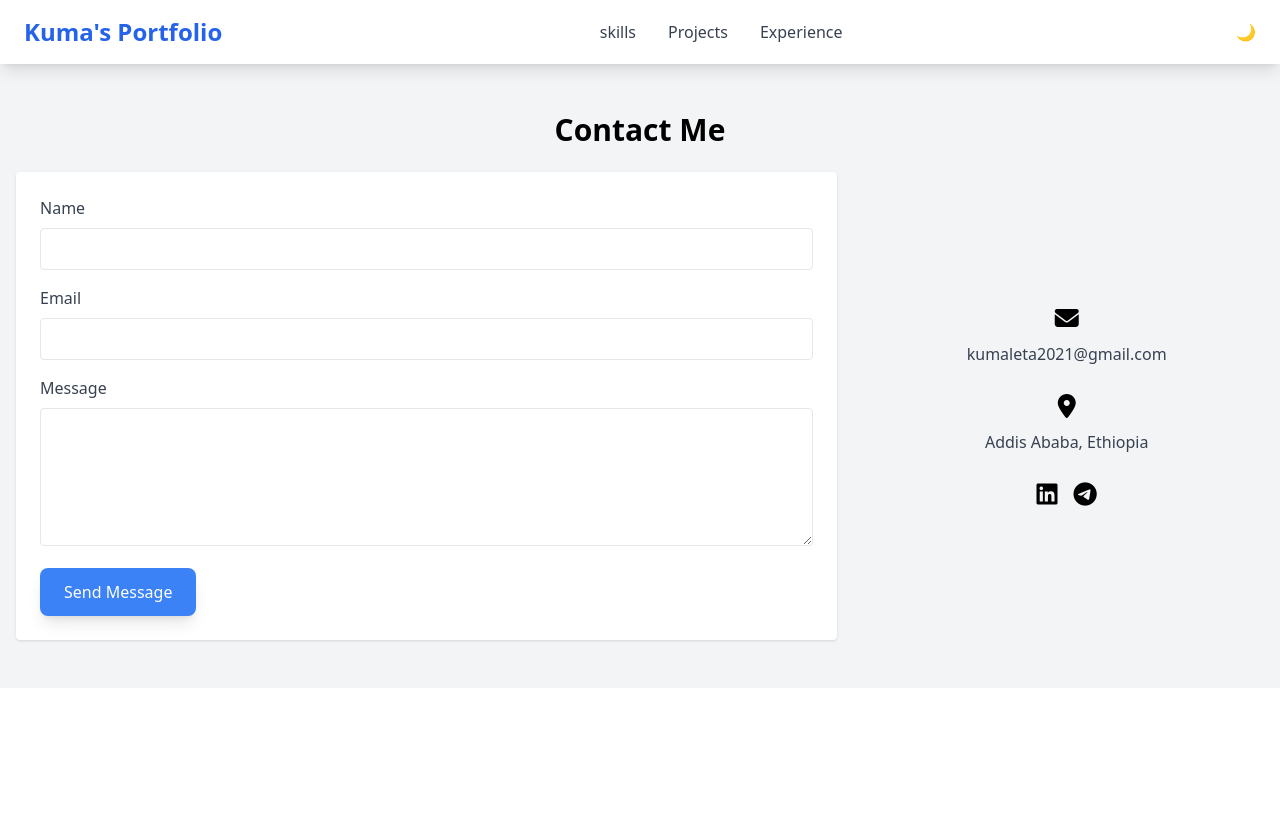
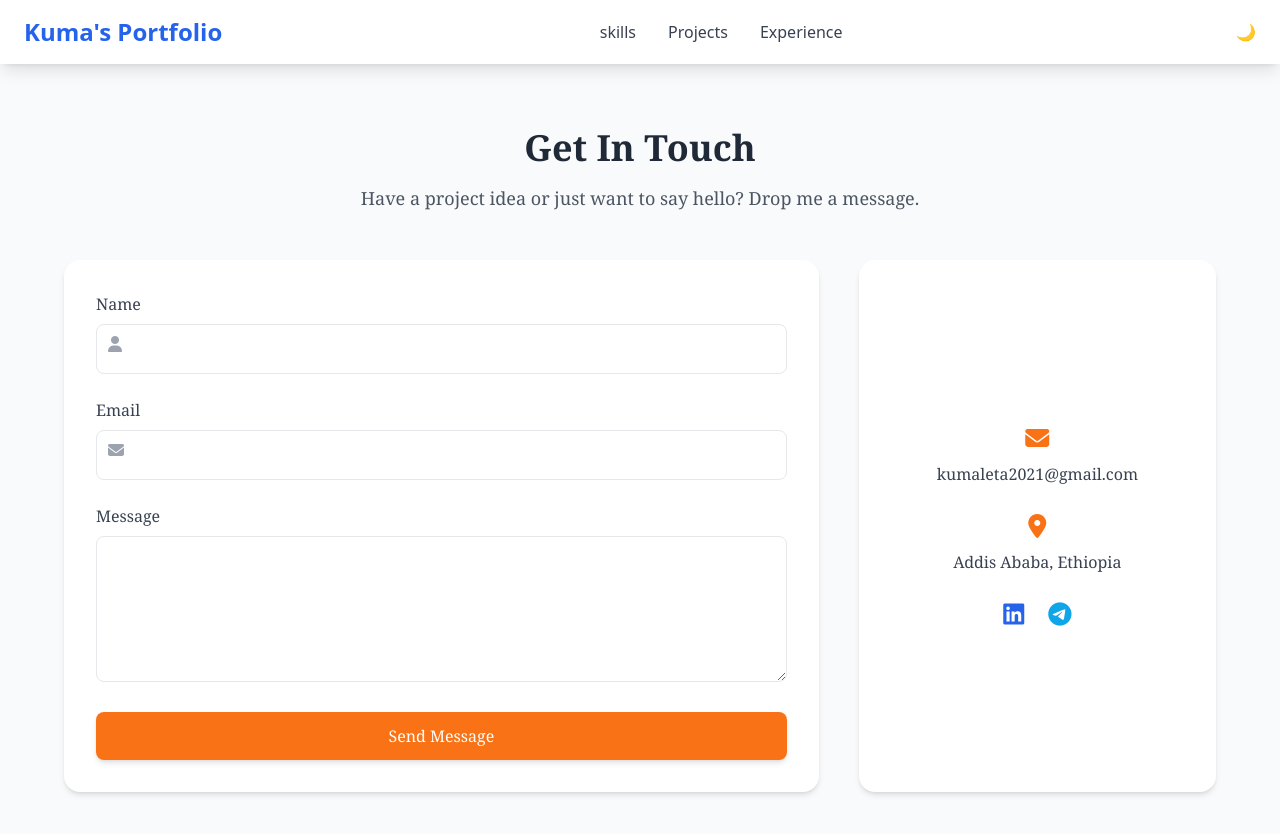
Before and after one commit to Kuma-Leta/PersonalWebsite, a React (Vite) app: page /contact in a window 1280 px wide. Shown: the top 834 px of the page. Before the commit the page ends 800 px from the top, so only its background shows below. Built offline with nearby package versions, Linux system fonts and the light colour scheme; no server answers.

Commit message:
uodate to certificatons , contact and footer

```diff
--- a/src/components/sections/contact.tsx
+++ b/src/components/sections/contact.tsx
@@ -3,10 +3,9 @@ import emailjs from "@emailjs/browser";
 import "@fortawesome/fontawesome-free/css/all.min.css";
 
 const Contact: React.FC = () => {
-  const publicKey = import.meta.env.VITE_PUBLIC_KEY; // Use the public key for EmailJS
+  const publicKey = import.meta.env.VITE_PUBLIC_KEY;
   const service_id = import.meta.env.VITE_SERVICE_ID;
   const template_id = import.meta.env.VITE_TEMPLATE_ID;
-  console.log(publicKey);
 
   const [formData, setFormData] = useState({
     name: "",
@@ -26,22 +25,20 @@ const Contact: React.FC = () => {
   const handleSubmit = async (e: React.FormEvent<HTMLFormElement>) => {
     e.preventDefault();
     try {
-      const templateParams = {
+      await emailjs.send(
+        service_id,
+        template_id,
+        {
           from_name: formData.name,
           from_email: formData.email,
           message: formData.message,
-      };
-
-      await emailjs.send(
-        service_id, // Replace with your EmailJS Service ID
-        template_id, // Replace with your EmailJS Template ID
-        templateParams,
-        publicKey // Replace with your EmailJS User ID
+        },
+        publicKey
       );
 
       setSuccess(true);
       setError(false);
-      setFormData({ name: "", email: "", message: "" }); // Clear form
+      setFormData({ name: "", email: "", message: "" });
     } catch (err) {
       setError(true);
       setSuccess(false);
@@ -55,56 +52,72 @@ const Contact: React.FC = () => {
   };
 
   return (
-    <section id="contact" className="bg-gray-100 dark:bg-gray-900 py-12">
-      <div className="container mx-auto px-4">
-        <h2 className="text-3xl font-bold mb-6 dark:text-white text-center">
-          Contact Me
+    <section
+      id="contact"
+      className="font-serif bg-gray-50 dark:bg-gray-900 py-16 px-6"
+    >
+      <div className="max-w-6xl mx-auto">
+        {/* Heading */}
+        <h2 className="text-4xl font-bold text-center text-gray-800 dark:text-gray-200 mb-4">
+          Get In Touch
         </h2>
-        <div className="grid grid-cols-1 md:grid-cols-3 gap-8">
-          {/* Contact Form */}
-          <div className="col-span-2">
-            <form
-              onSubmit={handleSubmit}
-              className="bg-white dark:bg-gray-800 p-6 rounded shadow"
-            >
-              <div className="mb-4">
+        <p className="text-center text-lg text-gray-600 dark:text-gray-400 mb-12">
+          Have a project idea or just want to say hello? Drop me a message.
+        </p>
+
+        <div className="grid grid-cols-1 md:grid-cols-3 gap-10">
+          {/* Form */}
+          <div className="col-span-2 bg-white dark:bg-gray-800 rounded-2xl shadow-md p-8">
+            <form onSubmit={handleSubmit}>
+              {/* Name */}
+              <div className="mb-6">
                 <label
                   htmlFor="name"
-                  className="block text-gray-700 dark:text-gray-300 mb-2"
+                  className="block text-gray-700 dark:text-gray-300 mb-2 font-medium"
                 >
                   Name
                 </label>
+                <div className="relative">
+                  <i className="fas fa-user absolute left-3 top-3 text-gray-400"></i>
                   <input
                     type="text"
                     id="name"
                     name="name"
                     value={formData.name}
                     onChange={handleInputChange}
-                  className="w-full px-3 py-2 border rounded focus:outline-none focus:ring"
+                    className="w-full pl-10 pr-3 py-3 border rounded-lg focus:outline-none focus:ring-2 focus:ring-orange-500 dark:bg-gray-700 dark:text-white"
                     required
                   />
                 </div>
-              <div className="mb-4">
+              </div>
+
+              {/* Email */}
+              <div className="mb-6">
                 <label
                   htmlFor="email"
-                  className="block text-gray-700 dark:text-gray-300 mb-2"
+                  className="block text-gray-700 dark:text-gray-300 mb-2 font-medium"
                 >
                   Email
                 </label>
+                <div className="relative">
+                  <i className="fas fa-envelope absolute left-3 top-3 text-gray-400"></i>
                   <input
                     type="email"
                     id="email"
                     name="email"
                     value={formData.email}
                     onChange={handleInputChange}
-                  className="w-full px-3 py-2 border rounded focus:outline-none focus:ring"
+                    className="w-full pl-10 pr-3 py-3 border rounded-lg focus:outline-none focus:ring-2 focus:ring-orange-500 dark:bg-gray-700 dark:text-white"
                     required
                   />
                 </div>
-              <div className="mb-4">
+              </div>
+
+              {/* Message */}
+              <div className="mb-6">
                 <label
                   htmlFor="message"
-                  className="block text-gray-700 dark:text-gray-300 mb-2"
+                  className="block text-gray-700 dark:text-gray-300 mb-2 font-medium"
                 >
                   Message
                 </label>
@@ -113,56 +126,62 @@ const Contact: React.FC = () => {
                   name="message"
                   value={formData.message}
                   onChange={handleInputChange}
-                  className="w-full px-3 py-2 border rounded focus:outline-none focus:ring"
                   rows={5}
+                  className="w-full px-3 py-3 border rounded-lg focus:outline-none focus:ring-2 focus:ring-orange-500 dark:bg-gray-700 dark:text-white"
                   required
-                ></textarea>
+                />
               </div>
+
+              {/* Button */}
               <button
                 type="submit"
-                className="py-3 px-6 bg-blue-500 text-white rounded-lg shadow-lg hover:bg-blue-600 transition"
+                className="w-full py-3 bg-orange-500 text-white rounded-lg shadow-md hover:bg-orange-600 transition"
               >
                 Send Message
               </button>
+
+              {/* Feedback */}
               {success && (
-                <p className="text-green-500 mt-4">
-                  Your message has been sent successfully!
+                <p className="text-green-600 mt-4 transition-opacity">
+                  ✅ Message sent successfully!
                 </p>
               )}
               {error && (
-                <p className="text-red-500 mt-4">
-                  There was an issue sending your message. Please try again.
+                <p className="text-red-500 mt-4 transition-opacity">
+                  ❌ Something went wrong. Try again.
                 </p>
               )}
             </form>
           </div>
 
-          {/* Contact Details */}
-          <div className="flex flex-col justify-center items-center text-center">
+          {/* Contact Info */}
+          <div className="bg-white dark:bg-gray-800 rounded-2xl shadow-md p-8 flex flex-col justify-center items-center text-center">
             <div className="mb-6">
-              <i className="fas fa-envelope dark:text-white text-primary text-2xl mb-2"></i>
+              <i className="fas fa-envelope text-orange-500 text-2xl mb-2"></i>
               <p className="text-gray-700 dark:text-gray-300">
                 kumaleta2021@gmail.com
               </p>
             </div>
             <div className="mb-6">
-              <i className="fas fa-map-marker-alt dark:text-white text-primary text-2xl mb-2"></i>
+              <i className="fas fa-map-marker-alt text-orange-500 text-2xl mb-2"></i>
               <p className="text-gray-700 dark:text-gray-300">
                 Addis Ababa, Ethiopia
               </p>
             </div>
-            <div className="flex space-x-4">
+            <div className="flex space-x-6">
               <a
                 href="https://linkedin.com/in/kumaleta"
-                className="text-primary text-2xl"
+                target="_blank"
+                className="hover:scale-110 transition"
               >
-                <i className="fab fa-linkedin dark:text-white"></i>
+                <i className="fab fa-linkedin text-blue-600 text-2xl"></i>
               </a>
               <a
                 href="https://t.me/Kuma_Leta"
-                className="text-primary text-2xl"
+                target="_blank"
+                className="hover:scale-110 transition"
               >
-                <i className="fab fa-telegram dark:text-white"></i>
+                <i className="fab fa-telegram text-sky-500 text-2xl"></i>
               </a>
             </div>
           </div>
```
Also changed, not shown: src/components/sections/certifications.tsx (+19 -15 lines), src/components/sections/footer.tsx (+59 -41 lines). Lines whose indentation alone changed are shown as unchanged.
